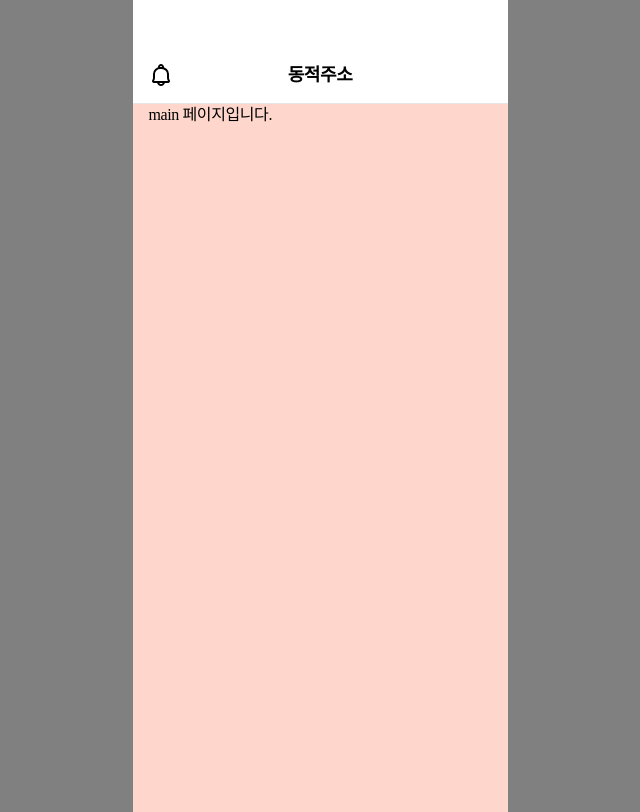
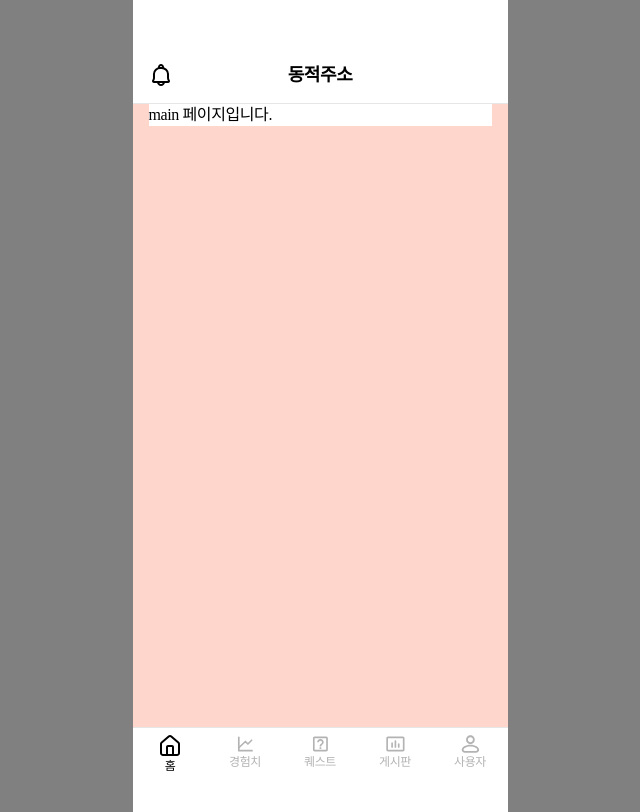
Before and after one commit to blaybus-playus/Frontend, a Next.js app: page / in a window 1280 px wide. Shown: the whole page, without its empty margins (320-960 px from the left). Built offline with nearby package versions, Linux system fonts and the light colour scheme.

Commit message:
feat: BottomTap 컴포넌트 구현

```diff
--- a/app/layout.tsx
+++ b/app/layout.tsx
@@ -1,6 +1,7 @@
 import type { Metadata } from "next";
 import "@/styles/globals.css";
 import Header from "@/components/common/Header";
+import BottomTab from "@/components/common/BottomTab/BottomTab";
 
 export const metadata: Metadata = {
   title: "DoStep",
@@ -15,11 +16,12 @@ export default function RootLayout({
 }>) {
   return (
     <html lang="ko">
-      <body className="bg-primary-100 pt-[104px]">
+      <body className="relative bg-primary-100 pt-[104px]">
         <Header />
-        <div className="w-full px-[16px]">
+        <div className="w-auto mx-[16px] bg-white">
           {children}
         </div>
+        <BottomTab />
       </body>
     </html>
   );
--- /dev/null
+++ b/components/common/BottomTab/BottomTab.tsx
@@ -0,0 +1,20 @@
+import React from 'react'
+import BottomTabItem from './BottomTabItem'
+
+const BottomTab = () => {
+  return (
+    <footer className='w-full h-[85px] absolute bottom-0 z-100 bg-white'>
+      <div className='h-[53px] border-t'>
+        <div className='my-[6px] flex'>
+          <BottomTabItem content={"홈"} />
+          <BottomTabItem content={"경험치"} />
+          <BottomTabItem content={"퀘스트"} />
+          <BottomTabItem content={"게시판"} />
+          <BottomTabItem content={"사용자"} />
+        </div>
+      </div>
+    </footer>
+  )
+}
+
+export default BottomTab
--- /dev/null
+++ b/components/common/BottomTab/BottomTabItem.tsx
@@ -0,0 +1,43 @@
+'use client'
+
+import Image, { StaticImageData } from 'next/image'
+import { usePathname } from 'next/navigation'
+import { home, exp, quest, noticeBoard, user, active_home, active_exp, active_quest, active_noticeBoard, active_user } from '@/assets/images'
+
+type ContentKey = '홈' | '경험치' | '퀘스트' | '게시판' | '사용자';
+
+const pathToContent: Record<string, ContentKey> = {
+  '': '홈',
+  'exp': '경험치',
+  'quest': '퀘스트',
+  'board': '게시판',
+  'user': '사용자'
+};
+
+const imageMap: Record<ContentKey, { default: StaticImageData, active: StaticImageData }> = {
+  '홈': { default: home, active: active_home },
+  '경험치': { default: exp, active: active_exp },
+  '퀘스트': { default: quest, active: active_quest },
+  '게시판': { default: noticeBoard, active: active_noticeBoard },
+  '사용자': { default: user, active: active_user }
+};
+
+const BottomTabItem = ({ content }: { content: ContentKey }) => {
+  const pathname = usePathname();
+  const currentPath = pathname.split("/").pop() || "";
+  const isActiveTap = pathToContent[currentPath] === content;
+
+  return (
+    <div className='flex-1 flex flex-col items-center'>
+      <Image
+        src={isActiveTap ? imageMap[content].active : imageMap[content].default}
+        alt={`${content} 아이콘`}
+        width={24}
+        height={24}
+      />
+      <span className={`body-regular-12 ${isActiveTap ? '' : 'text-gray-400'}`}>{content}</span>
+    </div>
+  )
+}
+
+export default BottomTabItem
```
